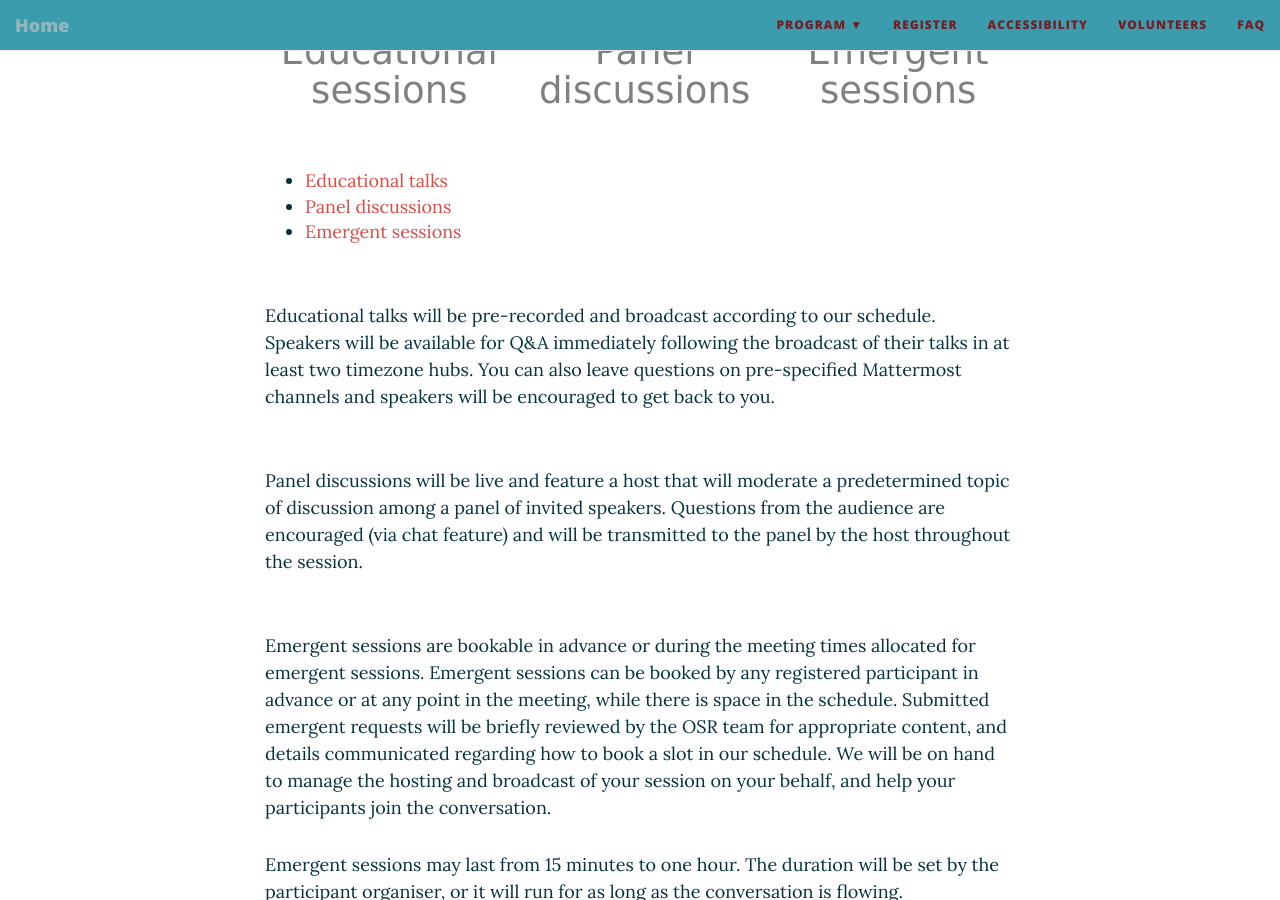
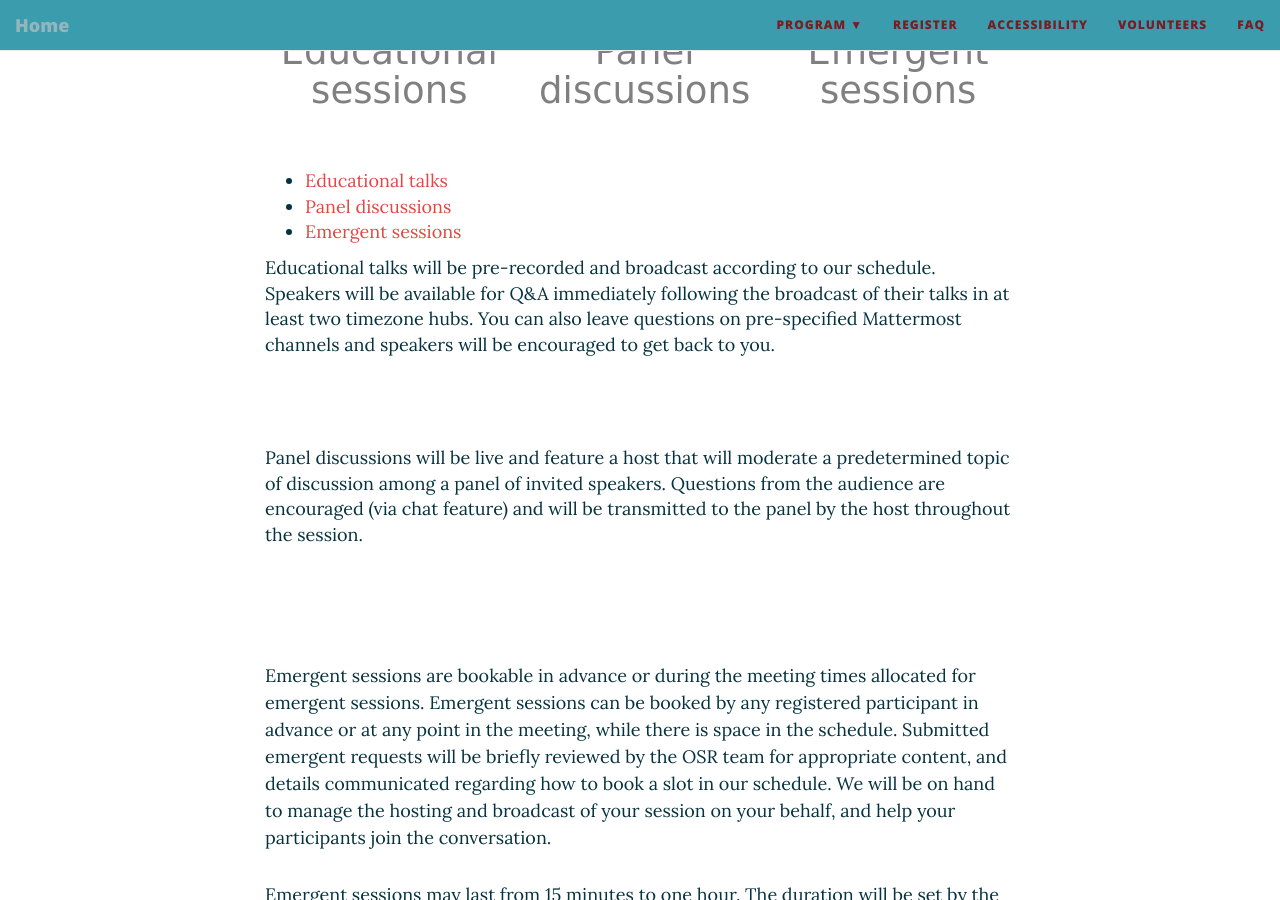
Before and after one commit to ohbm/osr2021, a Jekyll site: the page built from formats.md, in a window 1280 px wide and 900 px high, scrolled down 486 px. Built offline with Jekyll 4.4.1, drawn with Linux system fonts in a browser that asks for light colours; nearby versions of some CDN libraries.

Commit message:
Update formats.md

```diff
--- a/formats.md
+++ b/formats.md
@@ -12,10 +12,14 @@
 - [Emergent sessions](#emergent)
 
 
-<div id='educational'></div><br>
+<div id='educational'>
 Educational talks will be pre-recorded and broadcast according to our schedule. Speakers will be available for Q&A immediately following the broadcast of their talks in at least two timezone hubs. You can also leave questions on pre-specified Mattermost channels and speakers will be encouraged to get back to you.
-<div id='panel'></div><br>
+</div><br>
+
+<div id='panel'>
 Panel discussions will be live and feature a host that will moderate a predetermined topic of discussion among a panel of invited speakers. Questions from the audience are encouraged (via chat feature) and will be transmitted to the panel by the host throughout the session.
+</div><br>
+
 <div id='emergent'></div><br>
 Emergent sessions are bookable in advance or during the meeting times allocated for emergent sessions. Emergent sessions can be booked by any registered participant in advance or at any point in the meeting, while there is space in the schedule. Submitted emergent requests will be briefly reviewed by the OSR team for appropriate content, and details communicated regarding how to book a slot in our schedule. We will be on hand to manage the hosting and broadcast of your session on your behalf, and help your participants join the conversation.
 
```
